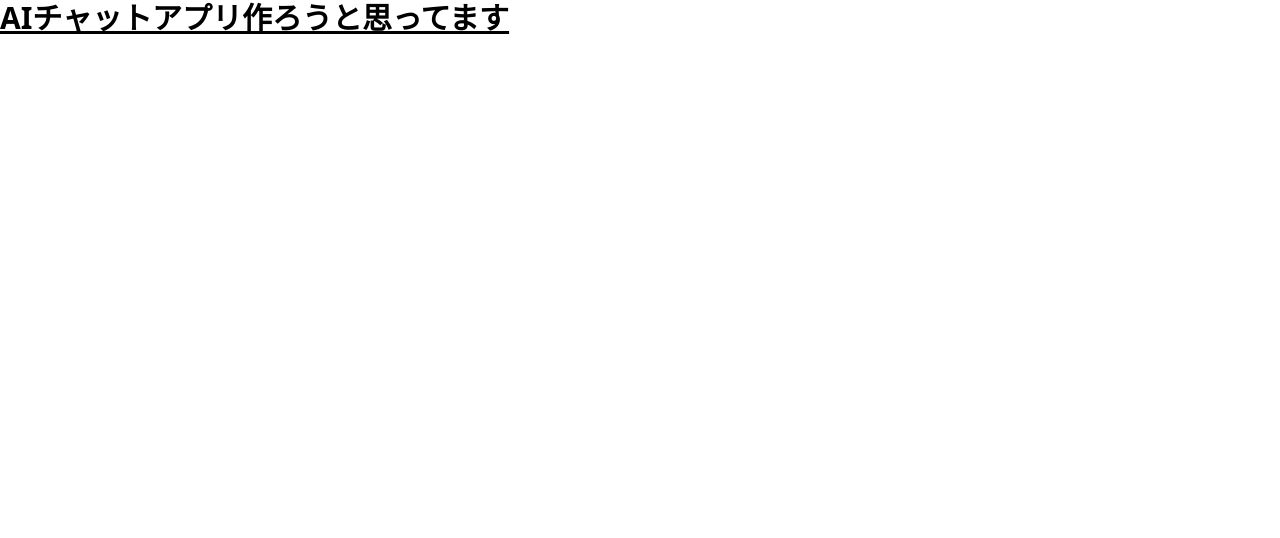
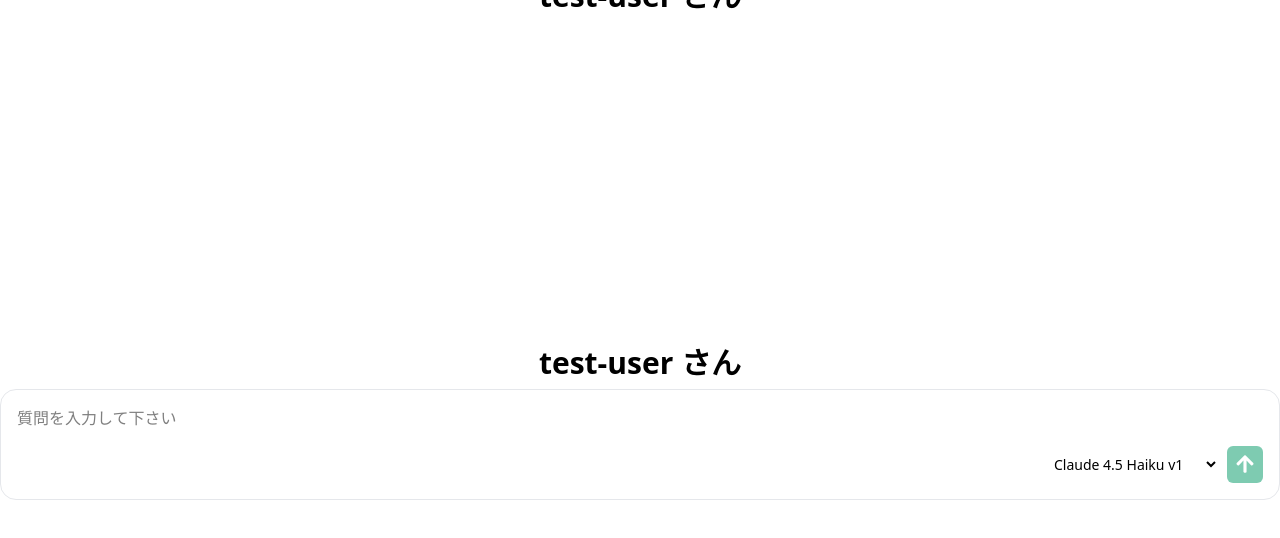
Before and after one commit to yuya0371/aws-ai-chat, a React (Vite) app: page /chat/new in a window 1280 px wide. Shown: the top 538 px of the page. Built offline with nearby package versions, Linux system fonts and the light colour scheme.

Commit message:
セクション5-3 新規チャット画面やチャット画面の簡易実装

```diff
--- a/package.json
+++ b/package.json
@@ -16,6 +16,7 @@
     "@tailwindcss/vite": "^4.1.11",
     "react": "^19.1.0",
     "react-dom": "^19.1.0",
+    "react-icons": "^5.5.0",
     "react-router": "^7.6.3",
     "tailwind-merge": "^3.3.1",
     "tailwindcss": "^4.1.11"
--- /dev/null
+++ b/src/components/ui/ChatInput.tsx
@@ -0,0 +1,87 @@
+import { FaArrowUp } from "react-icons/fa";
+import { type FormEvent, useState } from "react";
+
+interface ChatInputProps {
+  sendMessage: (message: string, model: string) => void;
+}
+
+export default function ChatInput({ sendMessage }: ChatInputProps) {
+  const handleSubmit = (event: FormEvent) => {
+    event.preventDefault();
+    if (!message.trim() || !selectedModel) {
+      return;
+    }
+    sendMessage(message, selectedModel);
+    setMessage("");
+  };
+
+  const models = [
+    {
+      id: "global.anthropic.claude-haiku-4-5-20251001-v1:0",
+      name: "Claude 4.5 Haiku v1",
+    },
+    {
+      id: "global.anthropic.claude-sonnet-4-5-20250929-v1:0",
+      name: "Claude Sonnet 4.5 v1",
+    },
+    {
+      id: "apac.amazon.nova-pro-v1:0",
+      name: "Amazon Nova Pro 1.0",
+    },
+  ];
+
+  const [message, setMessage] = useState("");
+  const [selectedModel, setSelectedModel] = useState(models[0].id);
+
+  return (
+    <div className="flex h-screen items-center justify-center">
+      <div className="max-w-x1 flex w-full flex-col gap-2">
+        <h1 className="text-center text-3xl font-bold">test-user さん</h1>
+        <form onSubmit={handleSubmit}>
+          <div className="flex flex-col justify-between gap-4 rounded-2xl border border-gray-200 p-4">
+            <textarea
+              name="message"
+              className="field-sizing-content max-h-80 w-full resize-none overflow-y-auto border-none break-words outline-none"
+              placeholder="質問を入力して下さい"
+              value={message}
+              onChange={(e) => setMessage(e.target.value)}
+              onKeyDown={(e) => {
+                if (e.nativeEvent.isComposing) return;
+                if (e.key === "Enter" && !e.shiftKey) {
+                  e.preventDefault();
+                  const form = e.currentTarget.closest("form");
+                  if (form) {
+                    form.requestSubmit();
+                  }
+                }
+              }}
+            />
+            <div className="flex justify-end gap-2">
+              <div className="flex items-center justify-center rounded-md text-sm">
+                <select
+                  name="model"
+                  value={selectedModel}
+                  onChange={(e) => setSelectedModel(e.target.value)}
+                  className="w-full rounded-md p-2"
+                >
+                  {models.map((model) => (
+                    <option key={model.id} value={model.id}>
+                      {model.name}
+                    </option>
+                  ))}
+                </select>
+              </div>
+              <button
+                type="submit"
+                disabled={message.trim() === ""}
+                className="flex items-center justify-center rounded-md bg-emerald-600 p-2 text-white hover:bg-emerald-700 disabled:opacity-50 disabled:hover:bg-emerald-600"
+              >
+                <FaArrowUp className="h-5 w-5" />
+              </button>
+            </div>
+          </div>
+        </form>
+      </div>
+    </div>
+  );
+}
--- /dev/null
+++ b/src/pages/ChatConversation.tsx
@@ -0,0 +1,11 @@
+import { useParams } from "react-router";
+
+export default function ChatConversation() {
+  const { conversationId } = useParams();
+
+  return (
+    <div>
+      <h1>Chat Conversation: {conversationId}</h1>
+    </div>
+  );
+}
--- a/src/pages/NewChat.tsx
+++ b/src/pages/NewChat.tsx
@@ -1,9 +1,24 @@
+import ChatInput from "../components/ui/ChatInput.tsx";
+import { useNavigate } from "react-router";
+
 export default function NewChat() {
+  const navigate = useNavigate();
+  const sendMessage = (message: string, model: string) => {
+    const conversationId = self.crypto.randomUUID();
+    navigate(`/chat/${conversationId}`, {
+      state: {
+        message,
+        model,
+      },
+    });
+  };
+
   return (
-    <div>
-      <h1 className="text-3xl font-bold underline">
-        AIチャットアプリ作ろうと思ってます
-      </h1>
+    <div className="flex h-screen items-center justify-center">
+      <div className="max-w-x1 flex w-full flex-col gap-2">
+        <h1 className="text-center text-3xl font-bold">test-user さん</h1>
+        <ChatInput sendMessage={sendMessage} />
+      </div>
     </div>
   );
 }
--- a/src/routes.tsx
+++ b/src/routes.tsx
@@ -1,5 +1,6 @@
 import { createBrowserRouter, Navigate } from "react-router";
 import NewChat from "./pages/NewChat.tsx";
+import ChatConversation from "./pages/ChatConversation.tsx";
 
 export const router = createBrowserRouter([
   {
@@ -9,6 +10,10 @@ export const router = createBrowserRouter([
         path: "new",
         Component: NewChat,
       },
+      {
+        path: ":conversationId",
+        Component: ChatConversation,
+      },
     ],
   },
   {
```
Also changed, not shown: 1 other file (tests, documents, lock files or other folders).
